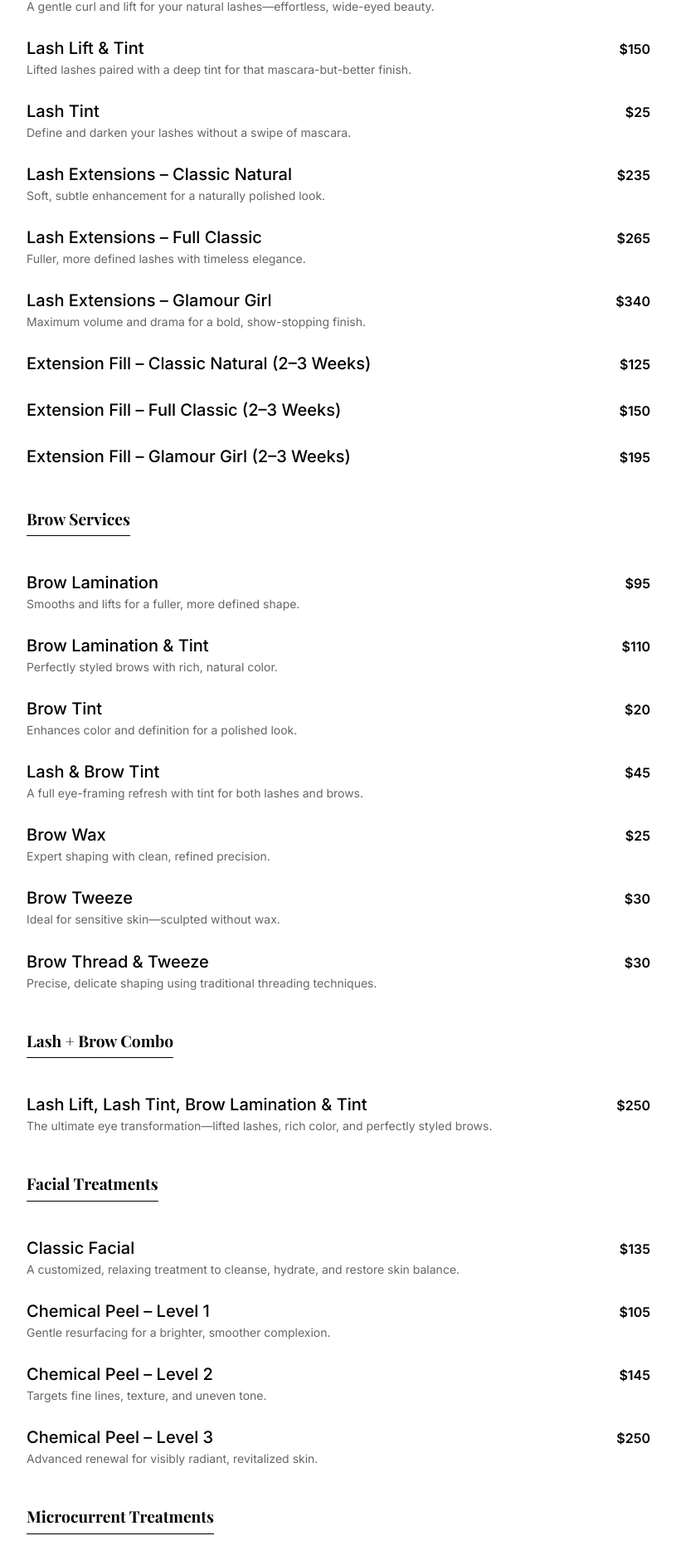
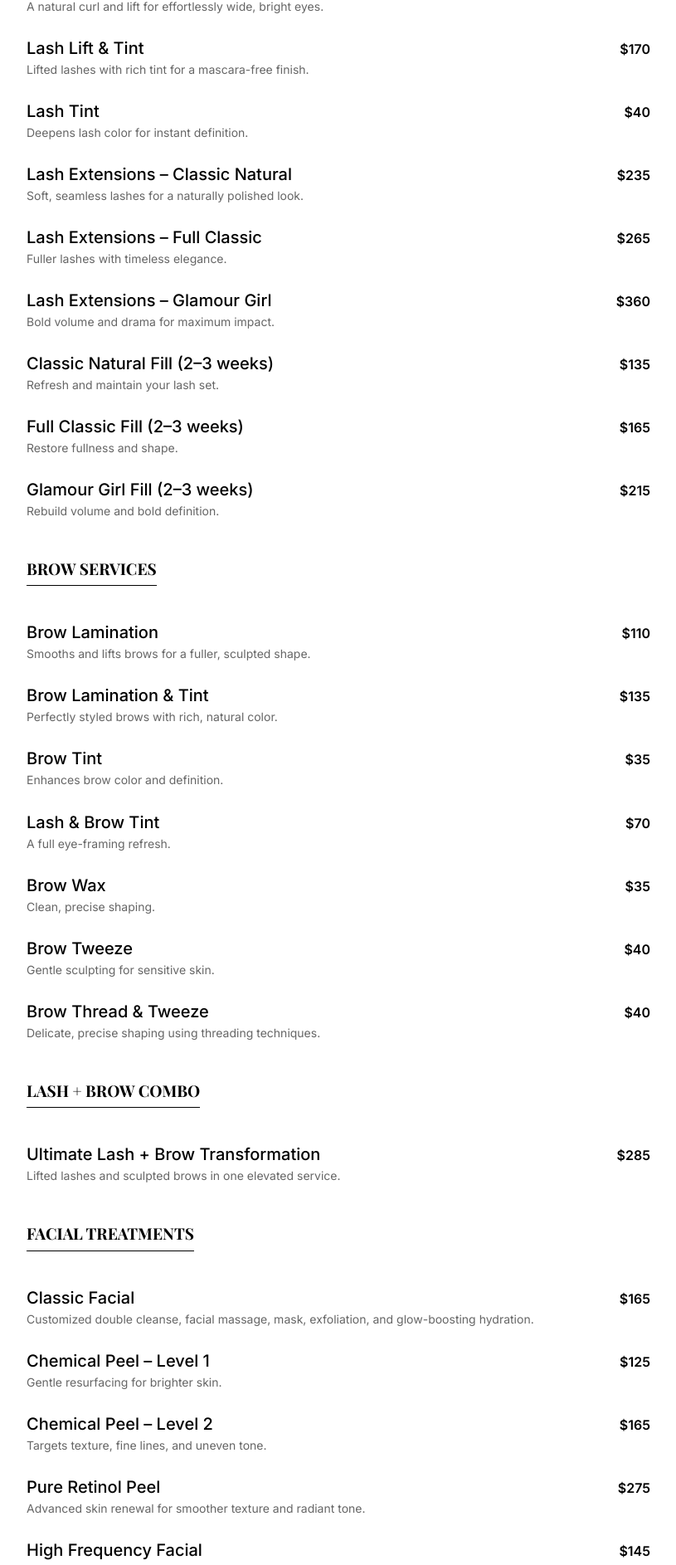
Before and after one commit to anushkakamalja/backstage-glamour-website, a React (Create React App) app: page / in a window 1280 px wide. Shown: the part 1139-3025 px from the top of the page at 83% size, without its empty margins (232-1047 px from the left). Built offline with nearby package versions, Linux system fonts and the light colour scheme; a web font is replaced by a local one.

Commit message:
Updated service menu with new rates

```diff
--- a/src/components/ServiceMenu.tsx
+++ b/src/components/ServiceMenu.tsx
@@ -18,63 +18,64 @@ interface MenuCategory {
 const ServiceMenu: React.FC = () => {
   const menu: MenuCategory[] = [
     {
-      category: 'Lash Services',
+      category: 'LASH SERVICES',
       items: [
-        { name: 'Lash Lift', price: '$125', description: 'A gentle curl and lift for your natural lashes—effortless, wide-eyed beauty.' },
-        { name: 'Lash Lift & Tint', price: '$150', description: 'Lifted lashes paired with a deep tint for that mascara-but-better finish.' },
-        { name: 'Lash Tint', price: '$25', description: 'Define and darken your lashes without a swipe of mascara.' },
-        { name: 'Lash Extensions – Classic Natural', price: '$235', description: 'Soft, subtle enhancement for a naturally polished look.' },
-        { name: 'Lash Extensions – Full Classic', price: '$265', description: 'Fuller, more defined lashes with timeless elegance.' },
-        { name: 'Lash Extensions – Glamour Girl', price: '$340', description: 'Maximum volume and drama for a bold, show-stopping finish.' },
-        { name: 'Extension Fill – Classic Natural (2–3 Weeks)', price: '$125' },
-        { name: 'Extension Fill – Full Classic (2–3 Weeks)', price: '$150' },
-        { name: 'Extension Fill – Glamour Girl (2–3 Weeks)', price: '$195' },
+        { name: 'Lash Lift', price: '$145', description: 'A natural curl and lift for effortlessly wide, bright eyes.' },
+        { name: 'Lash Lift & Tint', price: '$170', description: 'Lifted lashes with rich tint for a mascara-free finish.' },
+        { name: 'Lash Tint', price: '$40', description: 'Deepens lash color for instant definition.' },
+        { name: 'Lash Extensions – Classic Natural', price: '$235', description: 'Soft, seamless lashes for a naturally polished look.' },
+        { name: 'Lash Extensions – Full Classic', price: '$265', description: 'Fuller lashes with timeless elegance.' },
+        { name: 'Lash Extensions – Glamour Girl', price: '$360', description: 'Bold volume and drama for maximum impact.' },
+        { name: 'Classic Natural Fill (2–3 weeks)', price: '$135', description: 'Refresh and maintain your lash set.' },
+        { name: 'Full Classic Fill (2–3 weeks)', price: '$165', description: 'Restore fullness and shape.' },
+        { name: 'Glamour Girl Fill (2–3 weeks)', price: '$215', description: 'Rebuild volume and bold definition.' },
       ],
     },
     {
-      category: 'Brow Services',
+      category: 'BROW SERVICES',
       items: [
-        { name: 'Brow Lamination', price: '$95', description: 'Smooths and lifts for a fuller, more defined shape.' },
-        { name: 'Brow Lamination & Tint', price: '$110', description: 'Perfectly styled brows with rich, natural color.' },
-        { name: 'Brow Tint', price: '$20', description: 'Enhances color and definition for a polished look.' },
-        { name: 'Lash & Brow Tint', price: '$45', description: 'A full eye-framing refresh with tint for both lashes and brows.' },
-        { name: 'Brow Wax', price: '$25', description: 'Expert shaping with clean, refined precision.' },
-        { name: 'Brow Tweeze', price: '$30', description: 'Ideal for sensitive skin—sculpted without wax.' },
-        { name: 'Brow Thread & Tweeze', price: '$30', description: 'Precise, delicate shaping using traditional threading techniques.' },
+        { name: 'Brow Lamination', price: '$110', description: 'Smooths and lifts brows for a fuller, sculpted shape.' },
+        { name: 'Brow Lamination & Tint', price: '$135', description: 'Perfectly styled brows with rich, natural color.' },
+        { name: 'Brow Tint', price: '$35', description: 'Enhances brow color and definition.' },
+        { name: 'Lash & Brow Tint', price: '$70', description: 'A full eye-framing refresh.' },
+        { name: 'Brow Wax', price: '$35', description: 'Clean, precise shaping.' },
+        { name: 'Brow Tweeze', price: '$40', description: 'Gentle sculpting for sensitive skin.' },
+        { name: 'Brow Thread & Tweeze', price: '$40', description: 'Delicate, precise shaping using threading techniques.' },
       ],
     },
     {
-      category: 'Lash + Brow Combo',
+      category: 'LASH + BROW COMBO',
       items: [
-        { name: 'Lash Lift, Lash Tint, Brow Lamination & Tint', price: '$250', description: 'The ultimate eye transformation—lifted lashes, rich color, and perfectly styled brows.' },
+        { name: 'Ultimate Lash + Brow Transformation', price: '$285', description: 'Lifted lashes and sculpted brows in one elevated service.' },
       ],
     },
     {
-      category: 'Facial Treatments',
+      category: 'FACIAL TREATMENTS',
       items: [
-        { name: 'Classic Facial', price: '$135', description: 'A customized, relaxing treatment to cleanse, hydrate, and restore skin balance.' },
-        { name: 'Chemical Peel – Level 1', price: '$105', description: 'Gentle resurfacing for a brighter, smoother complexion.' },
-        { name: 'Chemical Peel – Level 2', price: '$145', description: 'Targets fine lines, texture, and uneven tone.' },
-        { name: 'Chemical Peel – Level 3', price: '$250', description: 'Advanced renewal for visibly radiant, revitalized skin.' },
+        { name: 'Classic Facial', price: '$165', description: 'Customized double cleanse, facial massage, mask, exfoliation, and glow-boosting hydration.' },
+        { name: 'Chemical Peel – Level 1', price: '$125', description: 'Gentle resurfacing for brighter skin.' },
+        { name: 'Chemical Peel – Level 2', price: '$165', description: 'Targets texture, fine lines, and uneven tone.' },
+        { name: 'Pure Retinol Peel', price: '$275', description: 'Advanced skin renewal for smoother texture and radiant tone.' },
+        { name: 'High Frequency Facial', price: '$145', description: 'Purifying treatment using high-frequency current to target acne, boost circulation, and promote clearer, healthier skin.' },
       ],
     },
     {
-      category: 'Microcurrent Treatments',
+      category: 'MICROCURRENT',
       items: [
-        { name: 'Individual Treatment', price: '$105', description: 'Non-invasive toning for lifted, youthful-looking skin.' },
-        { name: 'Series Package – 6 Treatments', price: '$554' },
-        { name: 'Series Package – 8 Treatments', price: '$792' },
-        { name: 'Microcurrent Eye Treatment', price: '$40', description: 'Targets fine lines and puffiness—perfect add-on to any service.' },
+        { name: 'Microcurrent Treatment', price: '$135', description: 'Non-invasive toning for lifted, youthful-looking skin.' },
+        { name: 'Microcurrent Series (6)', price: '$750', description: 'Sculpting treatments for long-term results.' },
+        { name: 'Microcurrent Series (8)', price: '$960', description: 'Maximum lift with extended benefits.' },
+        { name: 'Microcurrent Eye Add-On', price: '$55', description: 'Smooths, depuffs, and brightens the eye area.' },
       ],
     },
     {
-      category: 'Makeup Services',
+      category: 'MAKEUP SERVICES',
       items: [
-        { name: 'Makeup Lesson', price: '$95', description: 'A personalized session to master your signature look.' },
-        { name: 'Makeup Appointment', price: '$105', description: 'Flawless, camera-ready artistry for any occasion.' },
-        { name: 'Bridal Makeup (In-Studio)', price: '$150', description: 'Long-lasting, picture-perfect bridal glam.' },
-        { name: 'Bridal Makeup (On Location)', price: '$650 + $100 travel fee', description: 'Full wedding-day service at your location (within the Bay Area).' },
-        { name: 'Bridesmaids', price: '$120', description: 'Soft, timeless glam for your bridal party.' },
+        { name: 'Makeup Lesson', price: '$145', description: 'Personalized guidance to master your everyday glam.' },
+        { name: 'Makeup Application', price: '$135', description: 'Flawless, camera-ready makeup for any occasion.' },
+        { name: 'Bridal Makeup (In-Studio)', price: '$225', description: 'Long-wear, photo-perfect bridal beauty.' },
+        { name: 'Bridal Makeup (On Location)', price: '$1,200', description: 'Luxury wedding-day glam wherever you are. (Bay Area)' },
+        { name: 'Bridesmaids', price: '$150', description: 'Soft, timeless makeup for your bridal party.' },
       ],
     },
   ];
```
